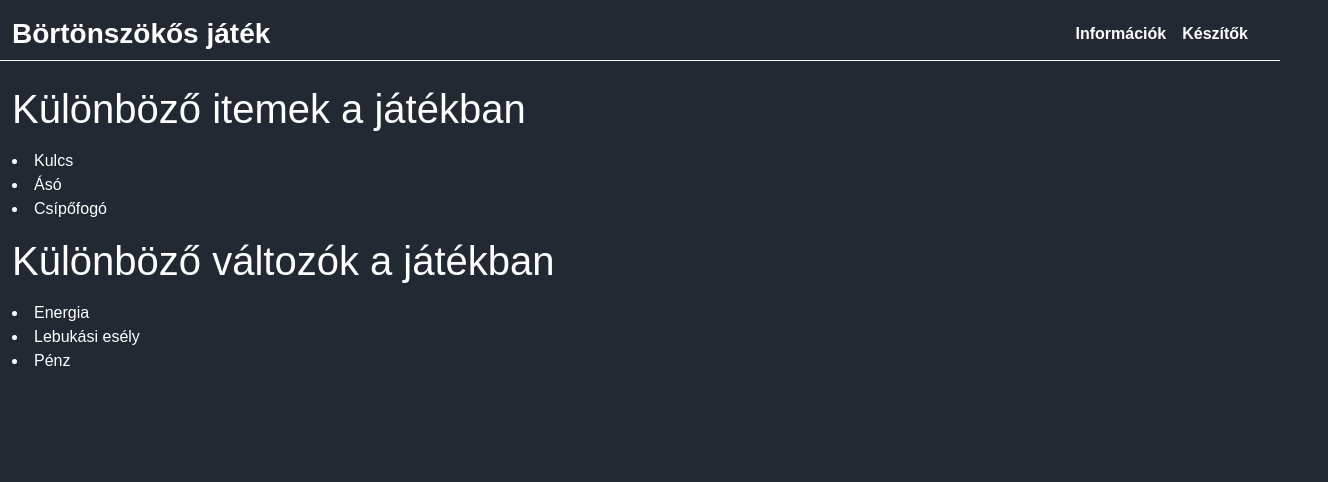
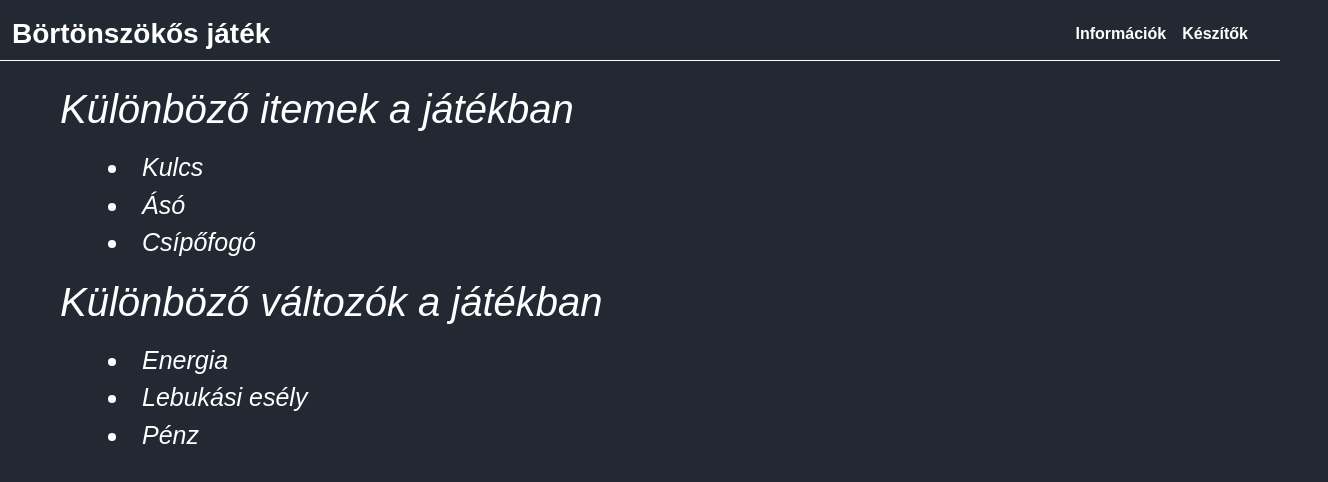
Before and after one commit to horvathmar/pythonprojekt, a plain HTML site: page info.html in a window 1280 px wide. Shown: the whole page, 1328 px wide, since content can reach past the window. Drawn offline with nearby package versions, Linux system fonts and the light colour scheme.

Commit message:
haladas2

```diff
--- a/ccs.css
+++ b/ccs.css
@@ -10,3 +10,13 @@ body{
 .link{
     color: white;
 }
+.betumeret{
+    font-size: 25px;
+    font-style: italic;
+}
+#cim{
+    font-size: 40px;
+}
+.card{
+    background-color: lightgrey;
+}
--- a/info.html
+++ b/info.html
@@ -6,8 +6,8 @@
     <meta name="viewport" content="width=device-width, initial-scale=1">
     <title>Börtönszökős játék - információk</title>
     <link href="https://cdn.jsdelivr.net/npm/bootstrap@5.3.0-alpha3/dist/css/bootstrap.min.css" rel="stylesheet"
-        integrity="sha384-KK94CHFLLe+nY2dmCWGMq91rCGa5gtU4mk92HdvYe+M/SXH301p5ILy+dN9+nJOZ" crossorigin="anonymous">
-<link rel="stylesheet" href="ccs.css">
+    integrity="sha384-KK94CHFLLe+nY2dmCWGMq91rCGa5gtU4mk92HdvYe+M/SXH301p5ILy+dN9+nJOZ" crossorigin="anonymous">
+    <link rel="stylesheet" href="ccs.css">
 </head>
 
 <body>
@@ -46,15 +46,15 @@
         </div>
     </nav>
 
-    <div class="container-fluid mb-2">
-        <h1 id="cim" class="mb-3 mt-3 cimfo2">Különböző itemek a játékban</h1>
-        <li>Kulcs</li>
-        <li>Ásó</li>
-        <li>Csípőfogó</li>
-        <h1 id="cim" class="mb-3 mt-3 cimfo2">Különböző változók a játékban</h1>
-        <li>Energia</li>
-        <li>Lebukási esély</li>
-        <li>Pénz</li>
+    <div class="betumeret container-fluid mb-2 mx-5">
+        <h1 id="cim" class="cimfo2 mb-3 mt-3  ">Különböző itemek a játékban</h1>
+        <li class="mx-5">Kulcs</li>
+        <li class="mx-5">Ásó</li>
+        <li class="mx-5">Csípőfogó</li>
+        <h1 id="cim" class="cimfo2 mb-3 mt-3 ">Különböző változók a játékban</h1>
+        <li class="mx-5">Energia</li>
+        <li class="mx-5">Lebukási esély</li>
+        <li class="mx-5">Pénz</li>
 
     </div>
 
```
Also changed, not shown: index.html (+4 -1 lines), 2 other files.
